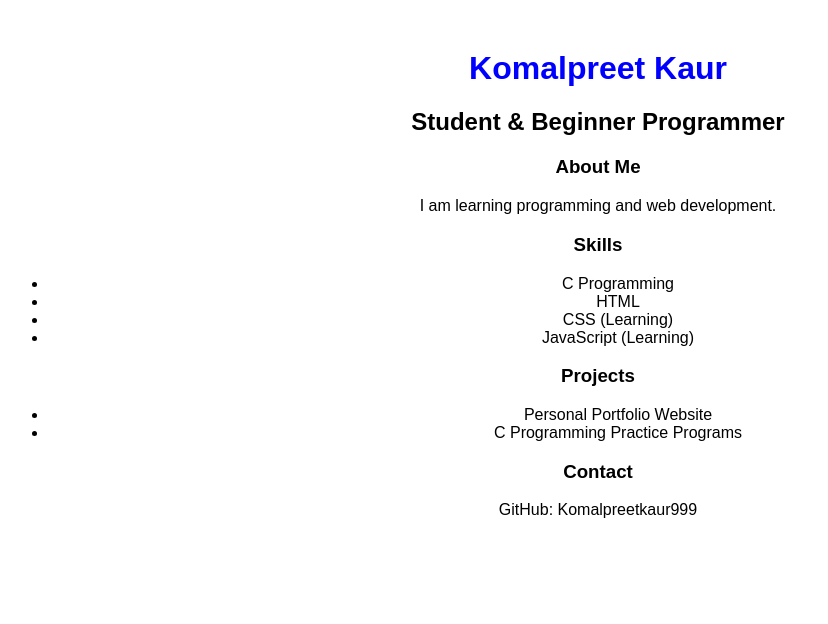
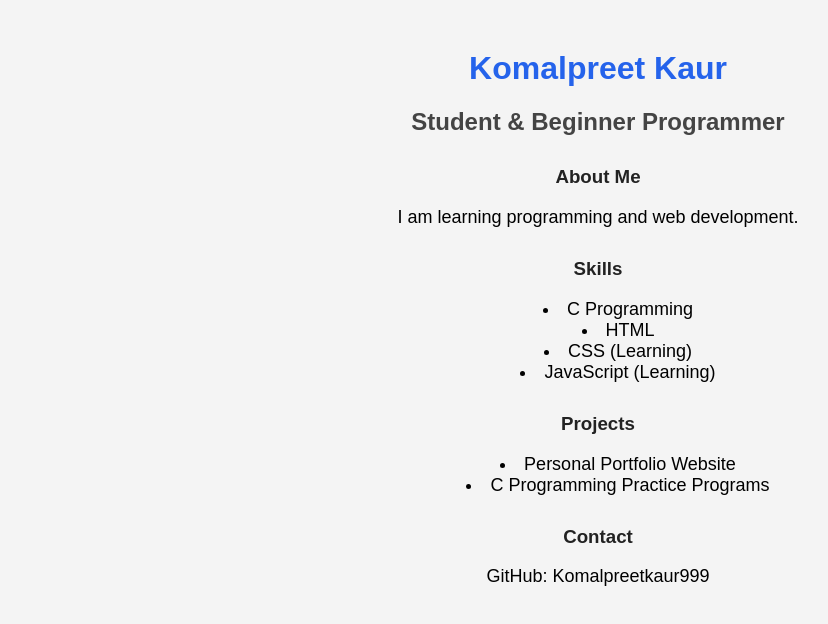
Before and after one commit to Komalpreetkaur999/Komalpreetkaur999.github.io, a plain HTML site: page index.html in a window 1280 px wide. Shown: the whole page, without its empty margins (42-870 px from the left). Drawn offline with Linux system fonts and the light colour scheme.

Commit message:
Enhance styles in index.html
Added additional styles for h2, h3, ul, and adjusted colors.

```diff
--- a/index.html
+++ b/index.html
@@ -7,11 +7,31 @@
         font-family: Arial, sans-serif;
         text-align:center;
         margin:50px;
+        background-color:#f4f4f4;
     }
+
     h1{
-            color:blue;
+        color:#2563eb;
+    }
+
+    h2{
+        color:#444;
+    }
+
+    h3{
+        color:#222;
+        margin-top:30px;
+    }
+
+    ul{
+        list-style-position: inside;
+    }
+
+    p, li{
+        font-size:18px;
     }
 </style>
+
 </head>
 <body>
     <h1>Komalpreet Kaur</h1>
```
Lines whose indentation alone changed are shown as unchanged.
